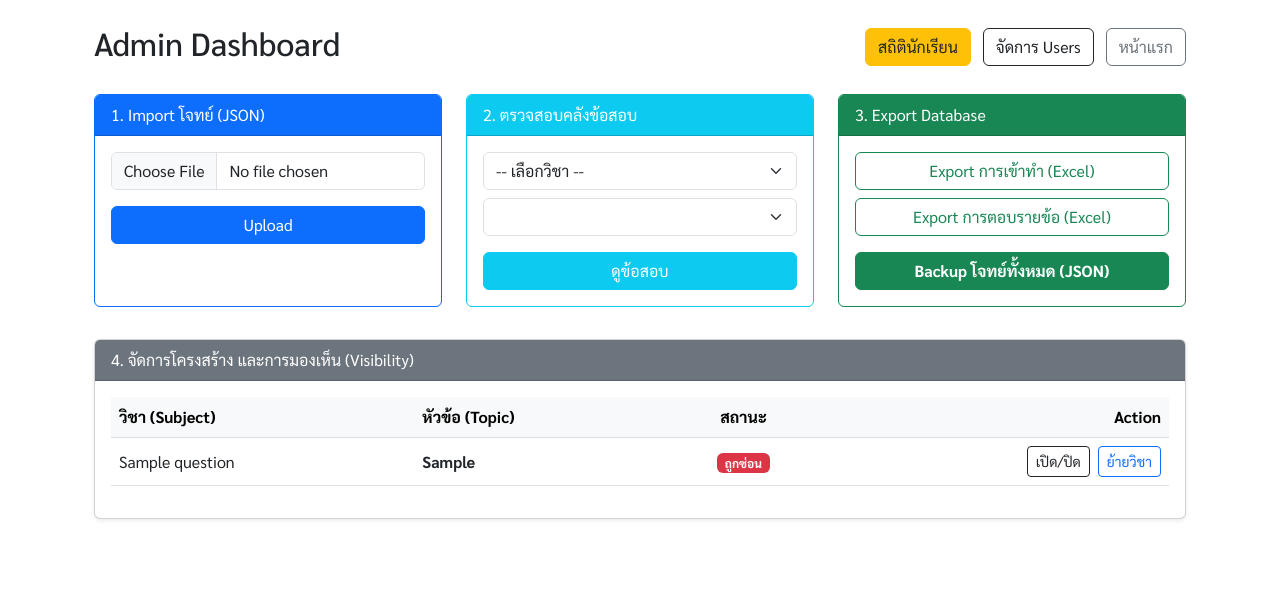
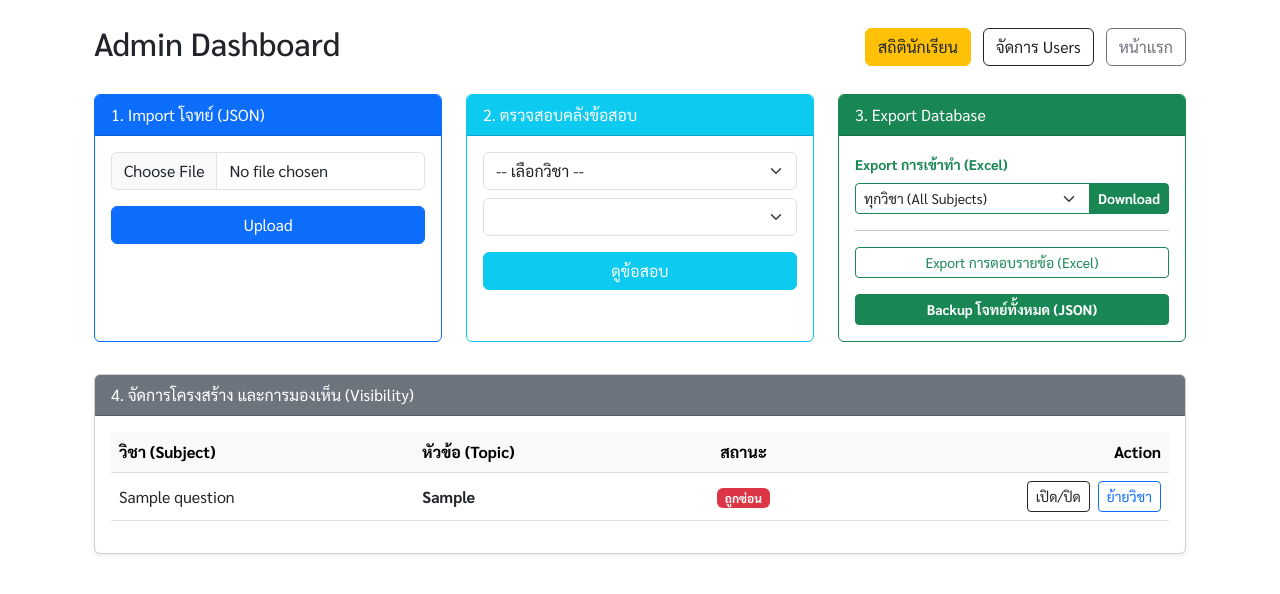
Before and after one commit to ekawatch/adaptive_exercise_system, a Flask app: page /admin in a window 1280 px wide. Shown: the part 56-650 px from the top of the page. Run offline with Flask 3, Linux system fonts and the light colour scheme; a user stored in the database is signed in; tables that the repository leaves empty hold one stand-in row (values such as "Sample post"); lists and menus that the app fills with data are empty.

Commit message:
admin export

```diff
--- a/app.py
+++ b/app.py
@@ -20,6 +20,9 @@ from models import db, User, Question, ExerciseSession, AnswerTransaction, Topic
 
 app = Flask(__name__)
 
+# ==========================================
+# Database Connection Fix สำหรับ Render.com
+# ==========================================
 db_url = os.environ.get('DATABASE_URL', 'postgresql://localhost/mathdb')
 if db_url.startswith("postgres://"):
     db_url = db_url.replace("postgres://", "postgresql://", 1)
@@ -28,6 +31,7 @@ app.config['SQLALCHEMY_DATABASE_URI'] = db_url
 app.config['SECRET_KEY'] = os.environ.get('SECRET_KEY', 'd16aae0acc60c55a8886fc6e9c6b04f5')
 app.config['SQLALCHEMY_TRACK_MODIFICATIONS'] = False
 
+# Config สำหรับการอัปโหลดรูป
 app.config['UPLOAD_FOLDER'] = os.path.join(app.root_path, 'static', 'uploads')
 os.makedirs(app.config['UPLOAD_FOLDER'], exist_ok=True)
 app.config['ALLOWED_EXTENSIONS'] = {'png', 'jpg', 'jpeg', 'svg'}
@@ -245,17 +249,20 @@ def admin_dashboard():
     hidden_map = {(s.subject, s.topic): s.is_hidden for s in settings}
 
     topics_status = []
+    all_subjects_set = set() # เก็บลายชื่อวิชาสำหรับหน้า Export
+
     for subj, top in all_topics_query:
         topics_status.append({
             'subject': subj,
             'topic': top,
             'is_hidden': hidden_map.get((subj, top), True)
         })
+        all_subjects_set.add(subj)
 
-    return render_template('admin.html', upload_form=upload_form, topics_status=topics_status)
+    all_subjects = sorted(list(all_subjects_set))
 
+    return render_template('admin.html', upload_form=upload_form, topics_status=topics_status, all_subjects=all_subjects)
 
-# === [แก้ไขล่าสุด] จัดการส่งชื่อวิชาไปทำ Checkbox ===
 @app.route('/admin/users')
 @admin_required
 def admin_users():
@@ -266,17 +273,12 @@ def admin_users():
     admin_perms = {}
 
     if current_user.is_super_admin:
-        # ดึงวิชาทั้งหมดมาสร้างเป็น checkbox
         subjects_query = db.session.query(Question.subject).distinct().all()
         all_subjects = [s[0] for s in subjects_query if s[0]]
-
-        # จัดเตรียมข้อมูลว่าใครมีสิทธิ์วิชาไหนบ้าง เพื่อส่งไปติ๊กถูกอัตโนมัติใน JS
         for a in admins:
             admin_perms[a.username] = a.allowed_subjects
 
     return render_template('admin_users.html', users=users, admins=admins, all_subjects=all_subjects, admin_perms=admin_perms)
-# =================================================
-
 
 @app.route('/api/admin/reset_password', methods=['POST'])
 @admin_required
@@ -289,7 +291,6 @@ def admin_reset_password():
     user.password = generate_password_hash(new_raw_password, method='scrypt')
     db.session.commit()
     return jsonify({'status': 'ok', 'new_password': new_raw_password, 'username': user.username})
-
 
 @app.route('/api/super/manage_admin', methods=['POST'])
 @super_admin_required
@@ -515,13 +516,41 @@ def upload_image(q_id):
 @app.route('/admin/export/sessions')
 @admin_required
 def export_sessions():
-    results = db.session.query(ExerciseSession, User)\
+    subject_filter = request.args.get('subject', 'all')
+
+    query = db.session.query(ExerciseSession, User)\
         .join(User, ExerciseSession.user_id == User.id)\
-        .filter(User.is_admin == False)\
-        .order_by(ExerciseSession.created_at.desc()).all()
+        .filter(User.is_admin == False)
+
+    if subject_filter != 'all':
+        query = query.filter(ExerciseSession.subject == subject_filter)
+
+    results = query.order_by(ExerciseSession.created_at.desc()).all()
+
+    # โหลด Transactions ทั้งหมดเพื่อนำมาคำนวณจำนวนข้อ Level 1-5 แบบรวดเร็ว
+    session_ids = [sess.id for sess, user in results]
+    if session_ids:
+        transactions = AnswerTransaction.query.filter(AnswerTransaction.session_id.in_(session_ids)).all()
+    else:
+        transactions = []
+
+    trans_by_session = defaultdict(list)
+    for t in transactions:
+        trans_by_session[t.session_id].append(t)
 
     data = []
     for sess, user in results:
+        sess_trans = trans_by_session[sess.id]
+
+        # เตรียมที่เก็บสถิติ Level 1-5
+        stats = {i: {'attempted': 0, 'correct': 0} for i in range(1, 6)}
+
+        for t in sess_trans:
+            if 1 <= t.difficulty <= 5:
+                stats[t.difficulty]['attempted'] += 1
+                if t.is_correct:
+                    stats[t.difficulty]['correct'] += 1
+
         data.append({
             'Session ID': sess.id,
             'Username': user.username,
@@ -529,21 +558,37 @@ def export_sessions():
             'Subject': sess.subject,
             'Topic': sess.topic,
             'Avg Score': round(sess.total_score_avg, 2),
-            'Time': sess.created_at.strftime('%Y-%m-%d %H:%M:%S')
+            'Time': sess.created_at.strftime('%Y-%m-%d %H:%M:%S'),
+            'level1': stats[1]['attempted'],
+            'level1correct': stats[1]['correct'],
+            'level2': stats[2]['attempted'],
+            'level2correct': stats[2]['correct'],
+            'level3': stats[3]['attempted'],
+            'level3correct': stats[3]['correct'],
+            'level4': stats[4]['attempted'],
+            'level4correct': stats[4]['correct'],
+            'level5': stats[5]['attempted'],
+            'level5correct': stats[5]['correct']
         })
 
     df = pd.DataFrame(data)
     output = BytesIO()
+
     if not df.empty:
         with pd.ExcelWriter(output, engine='openpyxl') as writer:
             df.to_excel(writer, index=False, sheet_name='Sessions')
     else:
-        df = pd.DataFrame(columns=['Session ID', 'Username', 'Student ID', 'Subject', 'Topic', 'Avg Score', 'Time'])
+        # สร้างคอลัมน์เปล่าเผื่อกรณีไม่มีข้อมูล
+        cols = ['Session ID', 'Username', 'Student ID', 'Subject', 'Topic', 'Avg Score', 'Time',
+                'level1', 'level1correct', 'level2', 'level2correct', 'level3', 'level3correct',
+                'level4', 'level4correct', 'level5', 'level5correct']
+        df = pd.DataFrame(columns=cols)
         with pd.ExcelWriter(output, engine='openpyxl') as writer:
             df.to_excel(writer, index=False, sheet_name='Sessions')
 
     output.seek(0)
-    return send_file(output, download_name="student_sessions.xlsx", as_attachment=True)
+    filename = "student_sessions.xlsx" if subject_filter == 'all' else f"sessions_{subject_filter}.xlsx"
+    return send_file(output, download_name=filename, as_attachment=True)
 
 @app.route('/admin/export/transactions')
 @admin_required
--- a/templates/admin.html
+++ b/templates/admin.html
@@ -49,15 +49,31 @@
         <div class="col-md-4 mb-3">
             <div class="card border-success h-100">
                 <div class="card-header bg-success text-white">3. Export Database</div>
-                <div class="card-body d-grid gap-2">
-                    <!-- ปุ่มสำหรับ Export สถิตินักเรียน -->
-                    <a href="/admin/export/sessions" class="btn btn-outline-success">Export การเข้าทำ (Excel)</a>
-                    <a href="/admin/export/transactions" class="btn btn-outline-success">Export การตอบรายข้อ (Excel)</a>
+                <div class="card-body">
+                    <!-- แบบฟอร์ม Export Sessions แยกตามวิชา -->
+                    <form action="/admin/export/sessions" method="GET" class="mb-3">
+                        <label class="form-label fw-bold text-success small">Export การเข้าทำ (Excel)</label>
+                        <div class="input-group input-group-sm">
+                            <select name="subject" class="form-select border-success">
+                                <option value="all">ทุกวิชา (All Subjects)</option>
+                                {% for subj in all_subjects %}
+                                <option value="{{ subj }}">{{ subj }}</option>
+                                {% endfor %}
+                            </select>
+                            <button type="submit" class="btn btn-success fw-bold">Download</button>
+                        </div>
+                    </form>
 
-                    <!-- ปุ่มสำหรับ Backup ระบบ (เฉพาะ Super Admin) -->
-                    {% if current_user.is_super_admin %}
-                    <a href="/admin/backup" class="btn btn-success fw-bold mt-2">Backup โจทย์ทั้งหมด (JSON)</a>
-                    {% endif %}
+                    <hr>
+
+                    <div class="d-grid gap-2">
+                        <a href="/admin/export/transactions" class="btn btn-sm btn-outline-success">Export การตอบรายข้อ (Excel)</a>
+
+                        <!-- ปุ่มสำหรับ Backup ระบบ (เฉพาะ Super Admin) -->
+                        {% if current_user.is_super_admin %}
+                        <a href="/admin/backup" class="btn btn-sm btn-success fw-bold mt-2">Backup โจทย์ทั้งหมด (JSON)</a>
+                        {% endif %}
+                    </div>
                 </div>
             </div>
         </div>
@@ -105,19 +121,15 @@
 </div>
 
 <script>
-    // ดึง CSRF Token เพื่อใช้กับการส่งข้อมูลแบบ POST (ป้องกันความปลอดภัย)
     const csrfToken = document.querySelector('meta[name="csrf-token"]').getAttribute('content');
     const topicsStatus = {{ topics_status|tojson }};
 
-    // ตั้งค่าตัวเลือกวิชาในกล่องตรวจสอบคลังข้อสอบ
     const vSubj = document.getElementById('viewSubj');
     const vTopic = document.getElementById('viewTopic');
 
-    // กรองชื่อวิชาที่ไม่ซ้ำกัน
     const subjSet = [...new Set(topicsStatus.map(t => t.subject))];
     subjSet.forEach(s => vSubj.innerHTML += `<option value="${s}">${s}</option>`);
 
-    // ฟังก์ชันอัปเดตช่องเลือก Topic เมื่อเปลี่ยนวิชา
     function updateViewTopics() {
         vTopic.innerHTML = '';
         topicsStatus.filter(t => t.subject === vSubj.value).forEach(t => {
@@ -125,7 +137,6 @@
         });
     }
 
-    // ฟังก์ชันสำหรับเปิด/ปิด การมองเห็นของ Topic
     function toggleTopic(subj, topic, idx) {
         fetch('/api/admin/toggle_topic', {
             method: 'POST',
@@ -140,7 +151,6 @@
         });
     }
 
-    // ฟังก์ชันสำหรับย้าย Topic ข้ามวิชา
     function moveTopic(oldSubject, topic) {
         const newSubject = prompt(`คุณกำลังจะย้ายหัวข้อ "${topic}"\nจากวิชาเดิม: "${oldSubject}"\n\nกรุณาพิมพ์ชื่อ "วิชาใหม่" ที่ต้องการย้ายไป:`);
 
@@ -161,7 +171,7 @@
                 .then(data => {
                     if(data.status === 'ok') {
                         alert(data.message);
-                        location.reload(); // รีเฟรชหน้าเพื่ออัปเดตข้อมูลใหม่ในตาราง
+                        location.reload();
                     } else {
                         alert('เกิดข้อผิดพลาด: ' + data.message);
                     }
```
